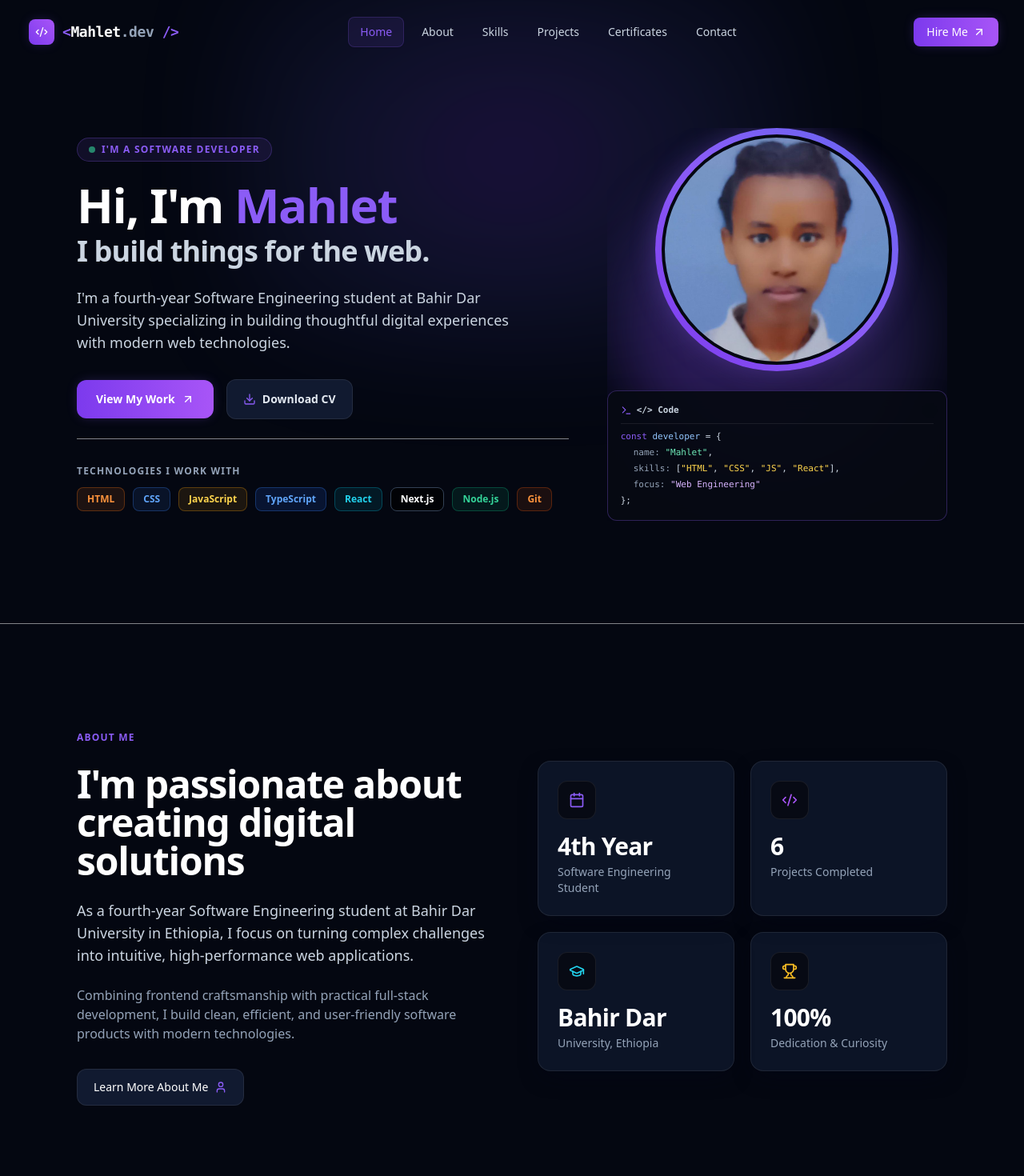
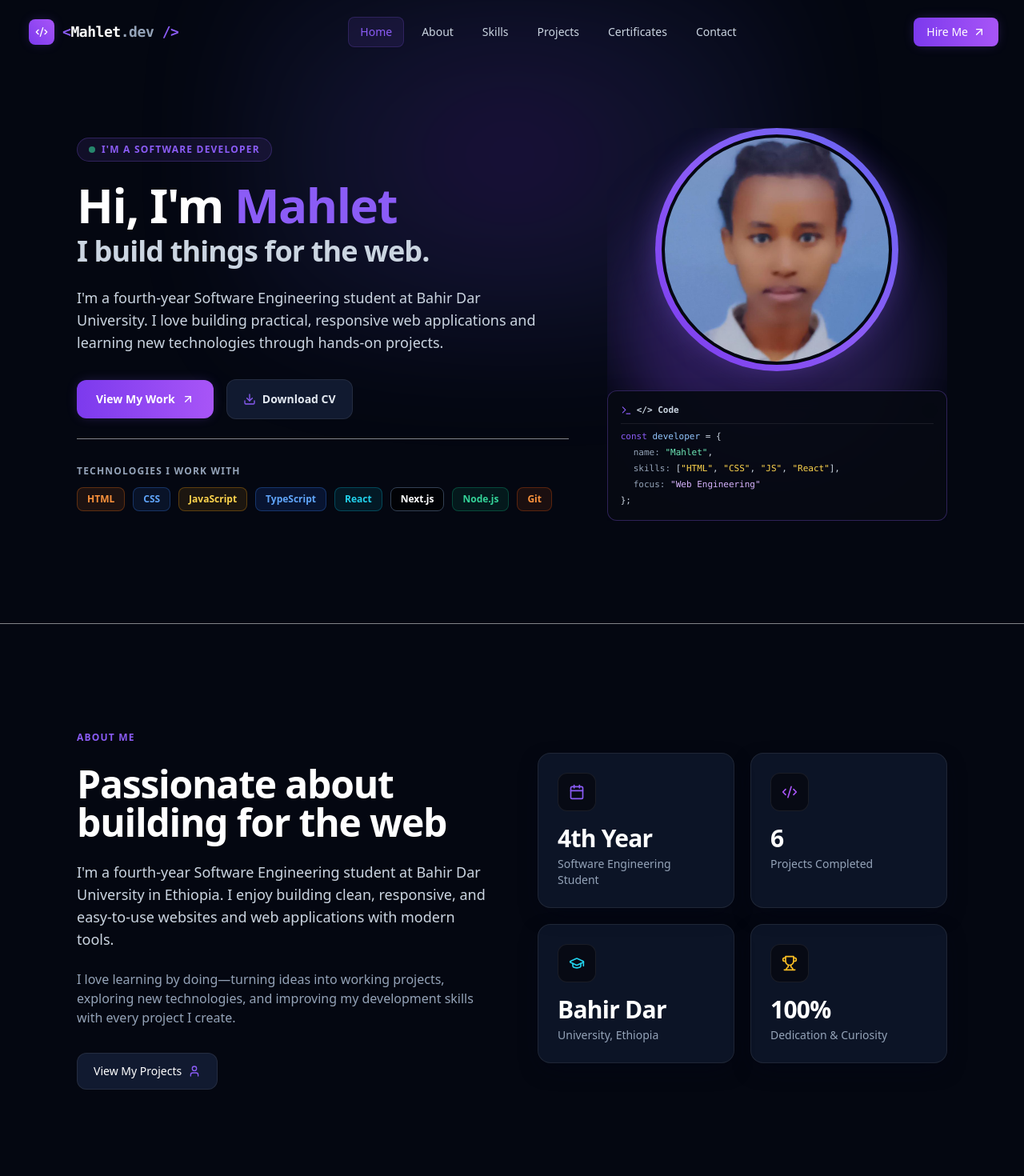
Before and after one commit to MahletEmu/mahlet-portfolio, a Next.js app: page / in a window 1280 px wide. Shown: the top 1470 px of the page at 80% size. Built offline with nearby package versions, Linux system fonts and the light colour scheme.

Commit message:
Update about me section with concise bio

```diff
--- a/src/components/About.tsx
+++ b/src/components/About.tsx
@@ -33,15 +33,15 @@ export default function About() {
             </span>
 
             <h2 className="text-3xl sm:text-4xl md:text-5xl font-bold tracking-tight text-white leading-tight">
-              I&apos;m passionate about creating digital solutions
+              Passionate about building for the web
             </h2>
 
             <p className="text-base sm:text-lg text-slate-300 leading-relaxed">
-              As a fourth-year Software Engineering student at Bahir Dar University in Ethiopia, I focus on turning complex challenges into intuitive, high-performance web applications.
+              I&apos;m a fourth-year Software Engineering student at Bahir Dar University in Ethiopia. I enjoy building clean, responsive, and easy-to-use websites and web applications with modern tools.
             </p>
 
             <p className="text-sm sm:text-base text-slate-400 leading-relaxed">
-              Combining frontend craftsmanship with practical full-stack development, I build clean, efficient, and user-friendly software products with modern technologies.
+              I love learning by doing—turning ideas into working projects, exploring new technologies, and improving my development skills with every project I create.
             </p>
 
             <div className="pt-2">
@@ -49,7 +49,7 @@ export default function About() {
                 href="#projects"
                 className="inline-flex items-center gap-2 px-5 py-3 text-sm font-medium text-white bg-surface-card hover:bg-surface-hover border border-surface-border hover:border-brand-purple/50 rounded-xl transition-all duration-300 hover:-translate-y-0.5"
               >
-                <span>Learn More About Me</span>
+                <span>View My Projects</span>
                 <User className="w-4 h-4 text-brand-purple" />
               </a>
             </div>
--- a/src/components/Hero.tsx
+++ b/src/components/Hero.tsx
@@ -49,7 +49,7 @@ export default function Hero() {
 
             {/* Concise Supporting Statement */}
             <p className="text-base sm:text-lg text-slate-300 max-w-xl leading-relaxed">
-              I&apos;m a fourth-year Software Engineering student at Bahir Dar University specializing in building thoughtful digital experiences with modern web technologies.
+              I&apos;m a fourth-year Software Engineering student at Bahir Dar University. I love building practical, responsive web applications and learning new technologies through hands-on projects.
             </p>
 
             {/* Actions: View My Work & Download CV */}
--- a/src/data/portfolioData.ts
+++ b/src/data/portfolioData.ts
@@ -38,16 +38,15 @@ export interface SkillCategory {
 export const PERSONAL_INFO = {
   name: "Mahlet Nigussie",
   eyebrow: "SOFTWARE ENGINEERING STUDENT",
-  headline: "Building thoughtful digital experiences.",
+  headline: "Building practical web experiences.",
   intro:
-    "I'm Mahlet Nigussie, a fourth-year Software Engineering student at Bahir Dar University. I build web applications and user-focused digital experiences, combining frontend craftsmanship with practical full-stack development.",
+    "I'm Mahlet Nigussie, a fourth-year Software Engineering student at Bahir Dar University. I enjoy building clean, responsive web applications and learning new technologies through hands-on projects.",
   supportingStatement:
-    "Passionate about solving real-world problems through software, continuously improving my engineering skills, and turning ideas into useful digital products.",
-  aboutHeading: "Curious by nature. Building through code.",
+    "Passionate about building practical websites, learning modern web tools, and turning creative ideas into useful applications.",
+  aboutHeading: "Curious developer. Learning and building through code.",
   aboutStory: [
-    "As a fourth-year Software Engineering student at Bahir Dar University in Ethiopia, I focus on transforming complex ideas into intuitive, high-performance web applications. My foundation bridges disciplined computer science principles with hands-on modern software engineering.",
-    "Over the past years, I have engineered full-stack platforms incorporating modern frameworks, relational and document databases, authenticated user workflows, and AI integrations. Whether designing accessible user interfaces or architecting scalable backend APIs, I approach every project with curiosity, architectural rigor, and attention to detail.",
-    "I am eager to contribute to collaborative engineering teams, tackle challenging technical problems, and continuously refine my engineering craft."
+    "I'm a fourth-year Software Engineering student at Bahir Dar University in Ethiopia. I enjoy building clean, responsive, and easy-to-use web applications using tools like React, Next.js, and JavaScript.",
+    "I love learning by doing—turning ideas into working websites, exploring new technologies, and continuously improving my coding skills with every project I create."
   ],
   education: {
     institution: "Bahir Dar University",
@@ -56,7 +55,7 @@ export const PERSONAL_INFO = {
     level: "Fourth-Year Student",
     expectedGraduation: "Expected 2028",
     availability:
-      "I'm open to software engineering internship opportunities, collaborative development projects, and opportunities to contribute to products that solve real problems."
+      "I'm open to software engineering internships and collaborative development projects where I can contribute, learn, and grow."
   },
   contacts: {
     email: "mimisha1513@gmail.com",
```
